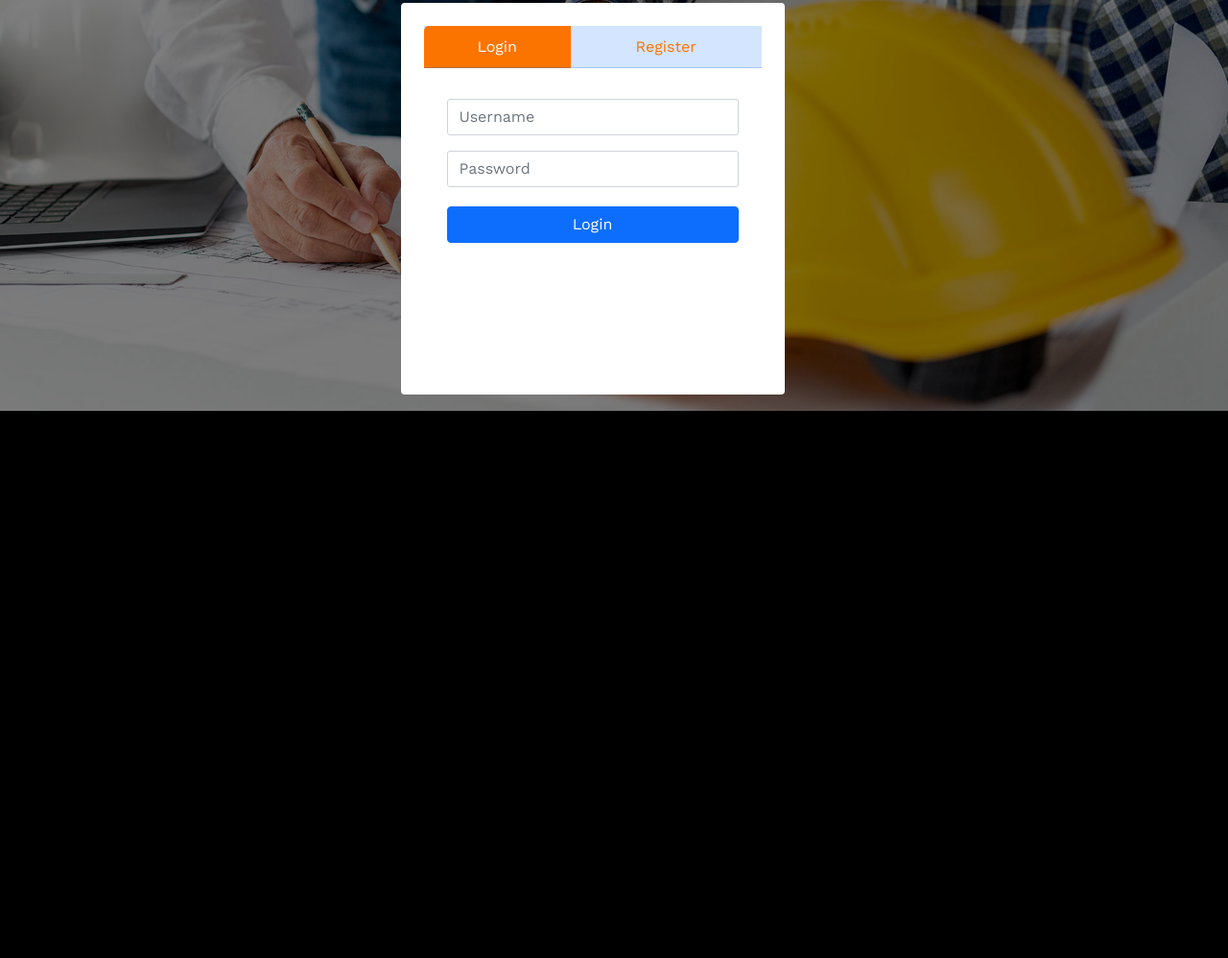
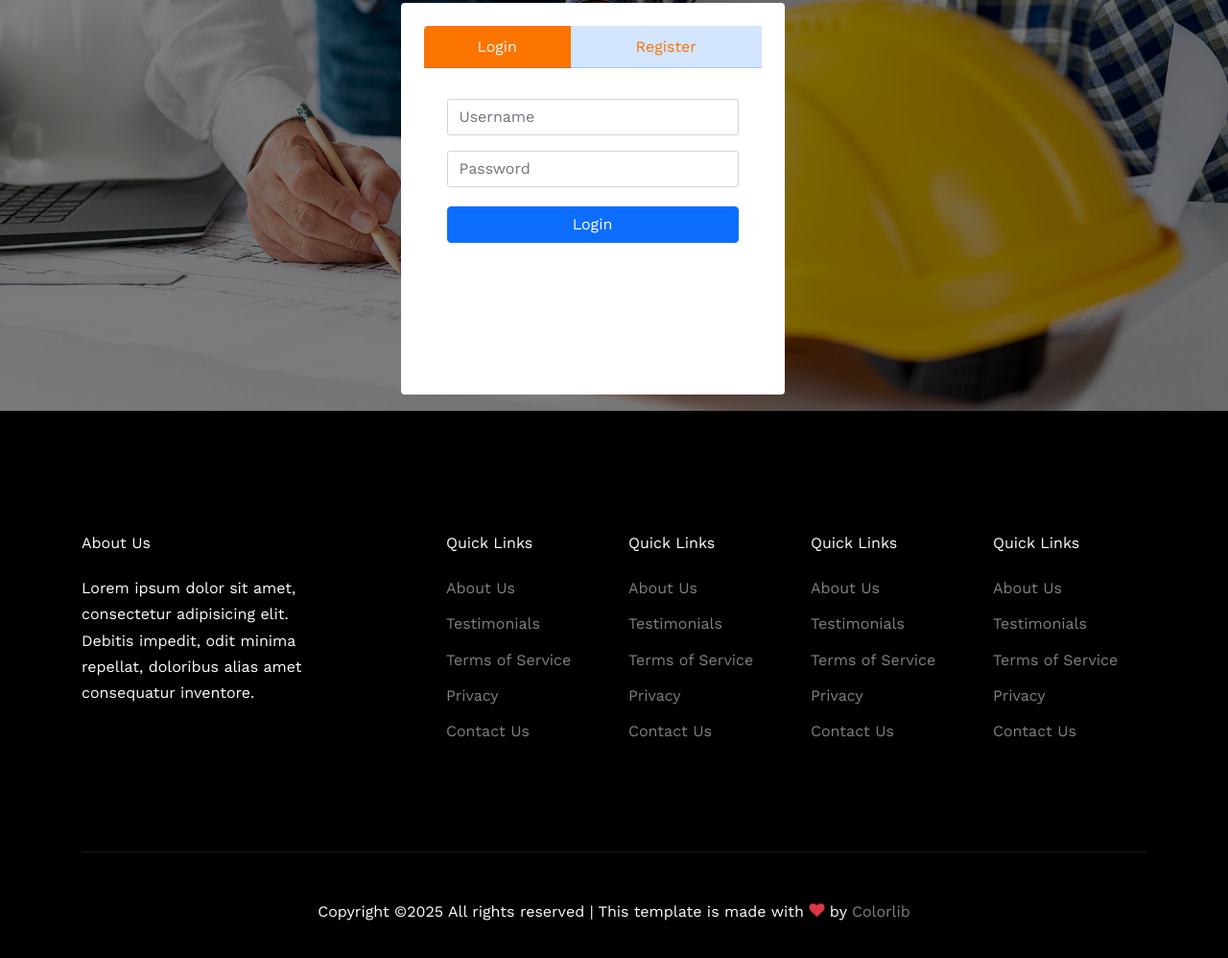
Before and after one commit to SaoirseReposar/FixForge, a website: page public/login-reg.html in a window 1280 px wide. Shown: the part 292-1290 px from the top of the page at 96% size. Before the commit the page ends 976 px from the top, so only its background shows below. Drawn offline with nearby package versions, Linux system fonts and the light colour scheme; files whose address does not match are found by name.

Commit message:
fix: adding footer to the login-reg page

```diff
--- a/public/login-reg.html
+++ b/public/login-reg.html
@@ -140,9 +140,71 @@
       </div>
     </div>
 
-    <!-- Footer -->
     <footer class="site-footer">
-      <!-- Footer content (same as above) -->
+      <div class="container">
+        <div class="row">
+          <div class="col-lg-3">
+            <h2 class="footer-heading mb-4">About Us</h2>
+                <p>Lorem ipsum dolor sit amet, consectetur adipisicing elit. Debitis impedit, odit minima repellat, doloribus alias amet consequatur inventore.</p>
+          </div>
+          <div class="col-lg-8 ml-auto">
+            <div class="row">
+              <div class="col-lg-3">
+                <h2 class="footer-heading mb-4">Quick Links</h2>
+                <ul class="list-unstyled">
+                  <li><a href="#">About Us</a></li>
+                  <li><a href="#">Testimonials</a></li>
+                  <li><a href="#">Terms of Service</a></li>
+                  <li><a href="#">Privacy</a></li>
+                  <li><a href="#">Contact Us</a></li>
+                </ul>
+              </div>
+              <div class="col-lg-3">
+                <h2 class="footer-heading mb-4">Quick Links</h2>
+                <ul class="list-unstyled">
+                  <li><a href="#">About Us</a></li>
+                  <li><a href="#">Testimonials</a></li>
+                  <li><a href="#">Terms of Service</a></li>
+                  <li><a href="#">Privacy</a></li>
+                  <li><a href="#">Contact Us</a></li>
+                </ul>
+              </div>
+              <div class="col-lg-3">
+                <h2 class="footer-heading mb-4">Quick Links</h2>
+                <ul class="list-unstyled">
+                  <li><a href="#">About Us</a></li>
+                  <li><a href="#">Testimonials</a></li>
+                  <li><a href="#">Terms of Service</a></li>
+                  <li><a href="#">Privacy</a></li>
+                  <li><a href="#">Contact Us</a></li>
+                </ul>
+              </div>
+              <div class="col-lg-3">
+                <h2 class="footer-heading mb-4">Quick Links</h2>
+                <ul class="list-unstyled">
+                  <li><a href="#">About Us</a></li>
+                  <li><a href="#">Testimonials</a></li>
+                  <li><a href="#">Terms of Service</a></li>
+                  <li><a href="#">Privacy</a></li>
+                  <li><a href="#">Contact Us</a></li>
+                </ul>
+              </div>
+            </div>
+          </div>
+        </div>
+        <div class="row pt-5 mt-5 text-center">
+          <div class="col-md-12">
+            <div class="border-top pt-5">
+              <p>
+            <!-- Link back to Colorlib can't be removed. Template is licensed under CC BY 3.0. -->
+            Copyright &copy;<script>document.write(new Date().getFullYear());</script> All rights reserved | This template is made with <i class="icon-heart text-danger" aria-hidden="true"></i> by <a href="https://colorlib.com" target="_blank" >Colorlib</a>
+            <!-- Link back to Colorlib can't be removed. Template is licensed under CC BY 3.0. -->
+            </p>
+            </div>
+          </div>
+
+        </div>
+      </div>
     </footer>
   </div>
 
```
